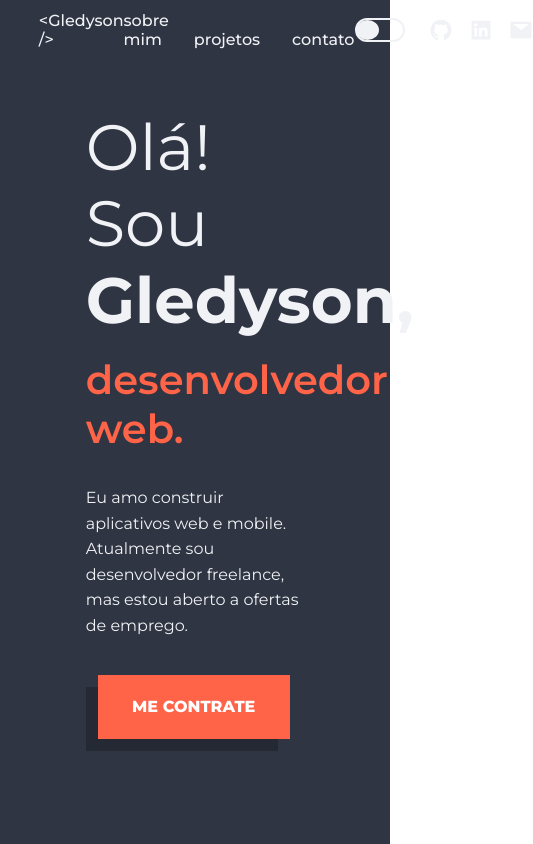
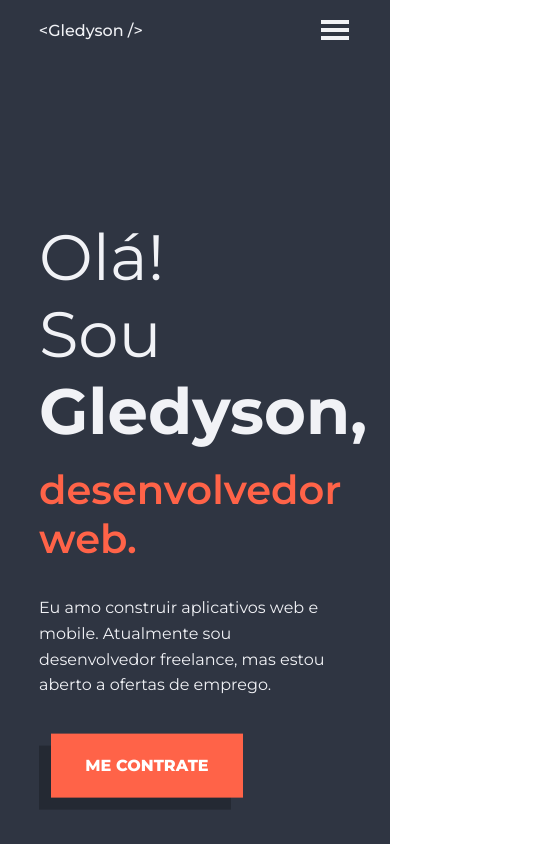
Before and after one commit to GShadowBroker/Personal-Portfolio, a Gatsby site: page / in a window 390 px wide. Shown: the top 844 px of the page, 533 px wide, since content can reach past the window. Built offline with nearby package versions, Linux system fonts and the light colour scheme; Gatsby itself is replaced by a stand-in of ours.

Commit message:
more mobile responsiveness

```diff
--- a/src/components/About/index.js
+++ b/src/components/About/index.js
@@ -27,6 +27,7 @@ const AboutContainer = styled.section`
   margin-top: 10rem;
   margin-bottom: 10rem;
 `
+
 const Title = styled.div`
   font-size: 2.2em;
   font-weight: 500;
--- a/src/components/Foot/index.js
+++ b/src/components/Foot/index.js
@@ -8,12 +8,17 @@ import urls from "../../constants/urls"
 const FooterContainer = styled.footer`
   background: ${props => colors[props.theme].footer};
   margin-top: 10rem;
-  height: 100px;
+  height: 160px;
   width: 100%;
 
   display: flex;
   justify-content: space-around;
   align-items: center;
+  flex-wrap: wrap;
+
+  & > div {
+    margin: 1rem 0.8rem;
+  }
 `
 const Text = styled.div`
   font-size: 0.9em;
--- a/src/components/Hero/styles.js
+++ b/src/components/Hero/styles.js
@@ -16,13 +16,23 @@ export const HeroContainer = styled.div`
     flex-direction: column;
     flex-flow: column-reverse;
   }
+  @media only screen and (max-width: 515px) {
+    height: 100vh;
+  }
 `
 export const HeroLeftPane = styled.div`
   height: 100%;
-  width: 50%;
+  width: 50vw;
 
   @media only screen and (max-width: 1000px) {
-    width: 70%;
+    width: 70vw;
+    padding-left: 3rem;
+  }
+  @media only screen and (max-width: 815px) {
+    width: 80vw;
+  }
+  @media only screen and (max-width: 515px) {
+    padding: 0;
   }
 `
 export const HeroImageContainer = styled.div`
@@ -60,11 +70,19 @@ export const Image = styled.div`
 export const Headline = styled.div`
   font-size: 4em;
   line-height: 1.2;
+
+  @media only screen and (max-width: 380px) {
+    font-size: 3.5em;
+  }
 `
 export const SubHeadline = styled.div`
   color: ${colors.secondary};
   font-size: 2.5em;
   font-weight: 600;
+
+  @media only screen and (max-width: 380px) {
+    font-size: 2em;
+  }
 `
 
 export const Header = styled.div`
--- a/src/components/Nav/index.js
+++ b/src/components/Nav/index.js
@@ -5,6 +5,7 @@ import urls from "../../constants/urls"
 import dimensions from "../../constants/dimensions"
 import { themeContext } from "../../utils/ThemeContext"
 import colors from "../../constants/colors"
+import { GiHamburgerMenu } from "react-icons/gi"
 
 const Navbar = styled.nav`
   display: flex;
@@ -18,18 +19,21 @@ const Navbar = styled.nav`
     height: fit-content;
     margin: 0;
     padding: 0;
+
+    @media only screen and (max-width: 815px) {
+      display: none;
+    }
   }
-  li:first-of-type {
+  li:not(first-of-type):not(last-of-type) {
     margin-left: 0;
-  }
-  li:last-of-type {
-    margin-right: 0;
   }
   li {
     display: inline;
     margin: 1rem;
   }
 `
+
+const Logo = styled.div``
 
 const Social = styled.div`
   display: flex;
@@ -38,6 +42,10 @@ const Social = styled.div`
   }
   & > div {
     margin: 0 0.5rem;
+  }
+
+  @media only screen and (max-width: 515px) {
+    display: none;
   }
 `
 
@@ -94,6 +102,15 @@ const Switch = styled.div`
   border-radius: 50%;
 `
 
+const Hamburguer = styled.div`
+  font-size: 2em;
+  display: none;
+
+  @media only screen and (max-width: 815px) {
+    display: flex;
+  }
+`
+
 const Nav = () => {
   const themeButton = useRef(null)
   const { theme, toggleTheme } = useContext(themeContext)
@@ -118,7 +135,7 @@ const Nav = () => {
 
   return (
     <Navbar>
-      <div>{"<Gledyson />"}</div>
+      <Logo>{"<Gledyson />"}</Logo>
       <ul>
         <li>
           <a href="#about">sobre mim</a>
@@ -158,6 +175,9 @@ const Nav = () => {
           </a>
         </Icon>
       </Social>
+      <Hamburguer>
+        <GiHamburgerMenu />
+      </Hamburguer>
     </Navbar>
   )
 }
```
